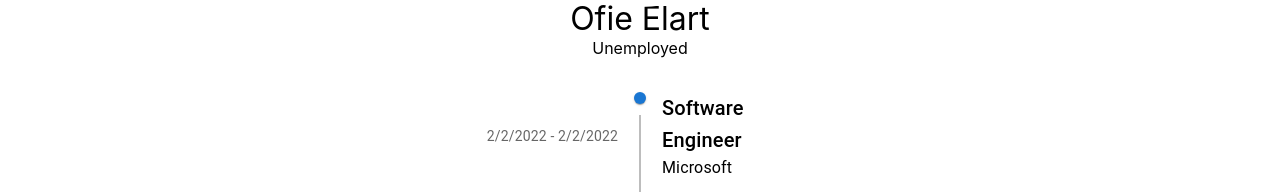
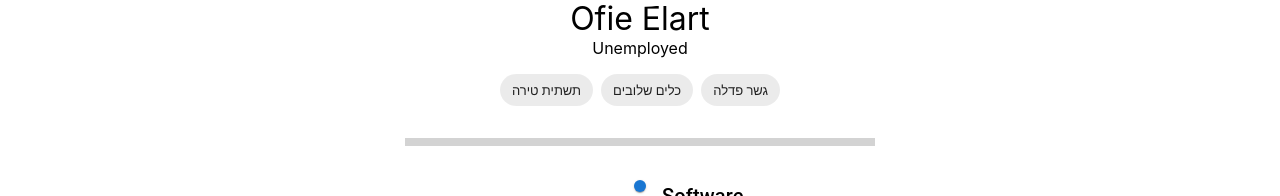
Before and after one commit to pargiyot/miluinkedin, a React (Create React App) app in the folder client/: page /profile in a window 1280 px wide. Shown: the part 249-445 px from the top of the page. Built offline with nearby package versions, Linux system fonts and the light colour scheme; grey boxes are pictures that could not be loaded.

Commit message:
tags to profile

```diff
--- a/client/src/components/Profile/index.css
+++ b/client/src/components/Profile/index.css
@@ -33,3 +33,22 @@
 .profile-name {
   font-size: 2rem;
 }
+
+.profile-tags {
+  border-style: solid;
+  border-color: rgb(211, 211, 211);
+  border-width: 8px;
+  border-right-width: 0;
+  border-left-width: 0;
+  border-top-width: 0;
+  width: 100%;
+  display: flex;
+  justify-content: center;
+  padding: 4vh;
+  padding-top: 2vh;
+  align-content: space-between;
+}
+
+.profile-tags-tag {
+  margin: 0 4px
+}
--- a/client/src/components/Profile/index.jsx
+++ b/client/src/components/Profile/index.jsx
@@ -1,12 +1,21 @@
 import "./index.css";
 import experiencesMock from "../../assets/mocks/EXPERIENCE.json";
+import PEOPLE_TAGS from "../../assets/mocks/PEOPLE_TAGS.json";
+import TAGS from "../../assets/mocks/TAGS.json";
 import Timeline from "./Timeline";
+import { Chip } from "@mui/material";
 
 const Profile = ({ link, name, experience = experiencesMock }) => {
   link =
     "https://media-exp1.licdn.com/dms/image/C4D03AQHwdI64crX-6Q/profile-displayphoto-shrink_400_400/0/1606576176064?e=1656547200&v=beta&t=XvRLVfxnaoLrzV08QWSUwQjyBOU3QeK5J8okKcOOkG8";
   name = "ofie elart";
   const currentRole = experience.filter((x) => x.endDate == null)[0];
+
+  const peopleTags = PEOPLE_TAGS.filter((pt) => pt.personId === 1);
+
+  const tagsInfo = peopleTags.map((pTag) =>
+    TAGS.find((t) => t.id === pTag.tagId)
+  );
 
   return (
     <div className="profile-container">
@@ -19,6 +28,11 @@ const Profile = ({ link, name, experience = experiencesMock }) => {
             ? currentRole.role + " at " + currentRole.organization
             : "unemployed"}
         </div>
+        <div className='profile-tags'>
+          {tagsInfo.map((tag) => (
+            <Chip label={tag.name} className='profile-tags-tag'></Chip>
+          ))}
+        </div>
         <Timeline experienceArray={experiencesMock}></Timeline>
       </div>
     </div>
```
Also changed, not shown: 1 other file (tests, documents, lock files or other folders).
